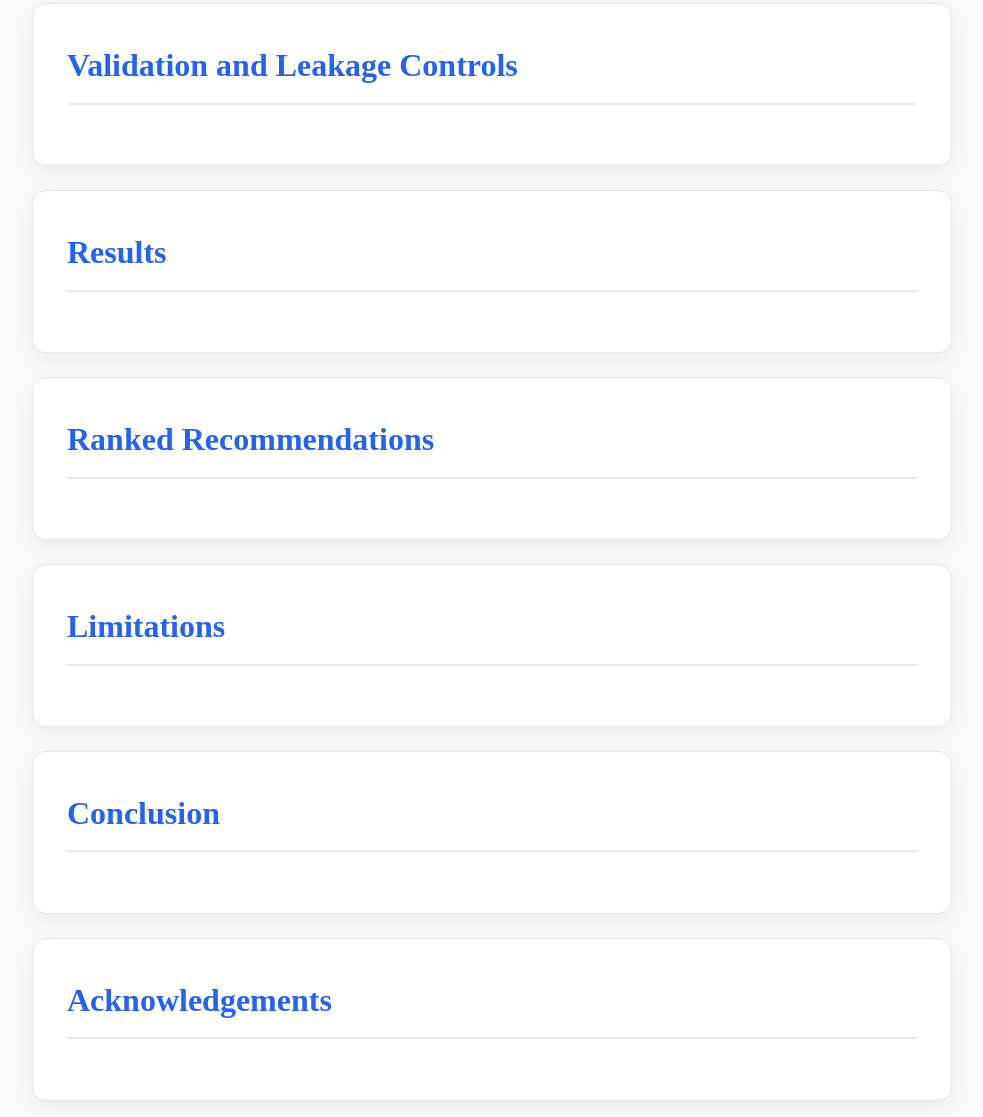
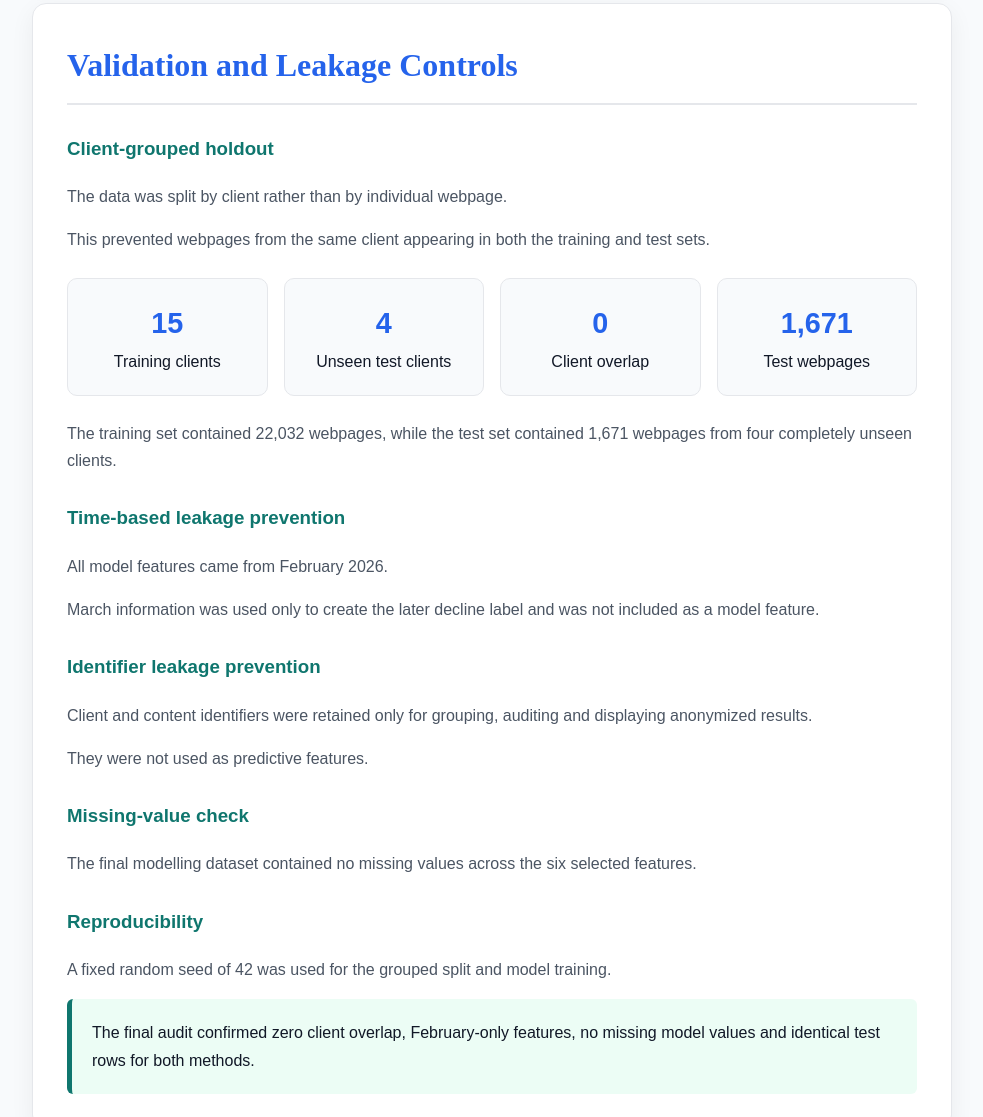
Before and after one commit to Suhail-Ahmed7/flyrank-ml-internship-suhail, a plain HTML site: page docs/index.html in a window 1280 px wide. Shown: the part 3945-5062 px from the top of the page, without its empty margins (148-1131 px from the left). Drawn offline with Linux system fonts and the light colour scheme.

Commit message:
Add validation and leakage controls

```diff
--- a/docs/index.html
+++ b/docs/index.html
@@ -412,8 +412,87 @@
 </section>
 
     <section id="validation">
-      <h2>Validation and Leakage Controls</h2>
-    </section>
+  <h2>Validation and Leakage Controls</h2>
+
+  <h3>Client-grouped holdout</h3>
+
+  <p>
+    The data was split by client rather than by individual webpage.
+  </p>
+
+  <p>
+    This prevented webpages from the same client appearing in both the
+    training and test sets.
+  </p>
+
+  <div class="metric-grid">
+    <div class="metric">
+      <strong>15</strong>
+      Training clients
+    </div>
+
+    <div class="metric">
+      <strong>4</strong>
+      Unseen test clients
+    </div>
+
+    <div class="metric">
+      <strong>0</strong>
+      Client overlap
+    </div>
+
+    <div class="metric">
+      <strong>1,671</strong>
+      Test webpages
+    </div>
+  </div>
+
+  <p>
+    The training set contained 22,032 webpages, while the test set contained
+    1,671 webpages from four completely unseen clients.
+  </p>
+
+  <h3>Time-based leakage prevention</h3>
+
+  <p>
+    All model features came from February 2026.
+  </p>
+
+  <p>
+    March information was used only to create the later decline label and
+    was not included as a model feature.
+  </p>
+
+  <h3>Identifier leakage prevention</h3>
+
+  <p>
+    Client and content identifiers were retained only for grouping,
+    auditing and displaying anonymized results.
+  </p>
+
+  <p>
+    They were not used as predictive features.
+  </p>
+
+  <h3>Missing-value check</h3>
+
+  <p>
+    The final modelling dataset contained no missing values across the six
+    selected features.
+  </p>
+
+  <h3>Reproducibility</h3>
+
+  <p>
+    A fixed random seed of 42 was used for the grouped split and model
+    training.
+  </p>
+
+  <div class="highlight">
+    The final audit confirmed zero client overlap, February-only features,
+    no missing model values and identical test rows for both methods.
+  </div>
+</section>
 
     <section id="results">
       <h2>Results</h2>
```
